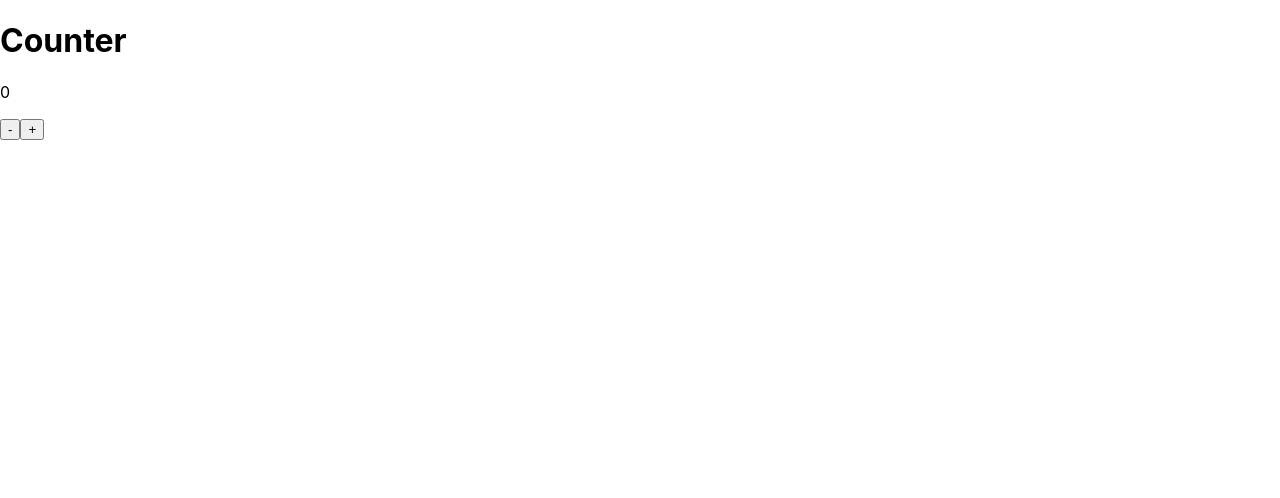
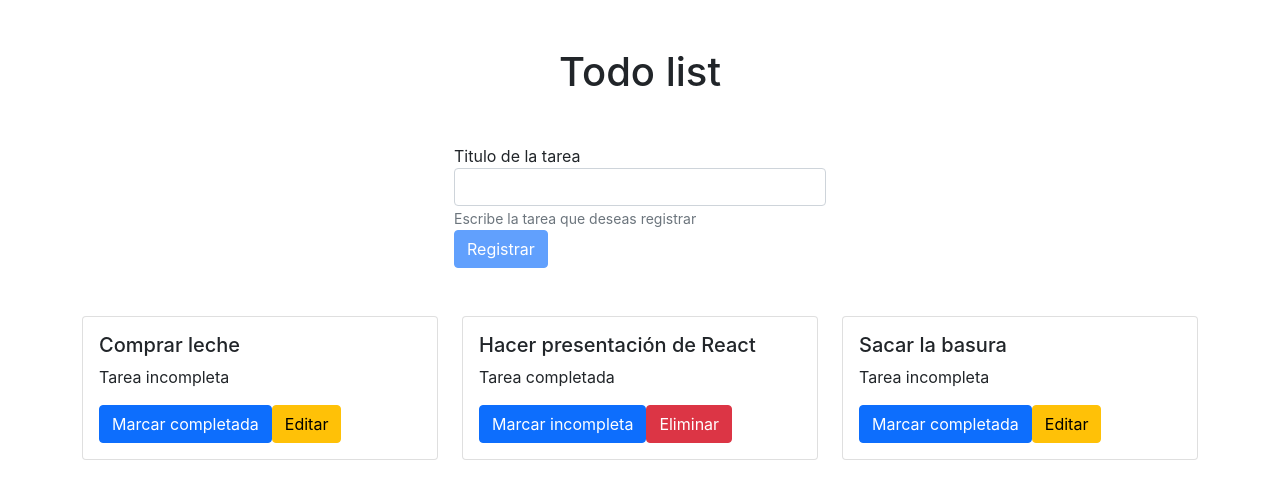
Before and after one commit to Dsantiagomj/redux-workshop, a React (Create React App) app: page / in a window 1280 px wide. Shown: the top 498 px of the page. Built offline with nearby package versions, Linux system fonts and the light colour scheme.

Commit message:
todo app init

```diff
--- a/package.json
+++ b/package.json
@@ -7,6 +7,7 @@
     "@testing-library/jest-dom": "^5.16.2",
     "@testing-library/react": "^12.1.3",
     "@testing-library/user-event": "^13.5.0",
+    "bootstrap": "^5.1.3",
     "react": "^17.0.2",
     "react-dom": "^17.0.2",
     "react-redux": "^7.2.6",
--- a/public/index.html
+++ b/public/index.html
@@ -8,6 +8,12 @@
     <meta
       name="description"
       content="Web site created using create-react-app"
+    />
+    <link
+      href="https://cdn.jsdelivr.net/npm/bootstrap@5.1.3/dist/css/bootstrap.min.css"
+      rel="stylesheet"
+      integrity="sha384-1BmE4kWBq78iYhFldvKuhfTAU6auU8tT94WrHftjDbrCEXSU1oBoqyl2QvZ6jIW3"
+      crossorigin="anonymous"
     />
     <link rel="apple-touch-icon" href="%PUBLIC_URL%/logo192.png" />
     <!--
--- a/src/App.js
+++ b/src/App.js
@@ -1,23 +1,135 @@
-import { useSelector, useDispatch } from 'react-redux';
-import { actions } from './redux/store';
+import { useState, useEffect, useReducer } from 'react';
+import Formulario from './formulario';
+import ListaTareas from './listaTareas';
+
+const tareas = [
+  {
+    id: 1,
+    titulo: 'Comprar leche',
+    completado: false,
+  },
+  {
+    id: 2,
+    titulo: 'Hacer presentación de React',
+    completado: true,
+  },
+  {
+    id: 3,
+    titulo: 'Sacar la basura',
+    completado: false,
+  },
+];
+
+const ACTIONS = {
+  CARGAR_TAREAS: 'upload-todos',
+  CREAR_TAREA: 'create-todo',
+  TOGGLE_TAREA: 'toggle-tarea',
+  EDITAR_TAREA: 'editar-tarea',
+  ELIMINAR_TAREA: 'eliminar-tarea',
+};
+
+function reducer(state, action) {
+  switch (action.type) {
+    case ACTIONS.CARGAR_TAREAS:
+      return tareas;
+    case ACTIONS.CREAR_TAREA:
+      return [...state, crearTodo(action.payload.tarea)];
+    case ACTIONS.TOGGLE_TAREA:
+      return toggleTodo(state, action.payload.id);
+    case ACTIONS.EDITAR_TAREA:
+      return editarTodo(state, action.payload.nuevaTarea);
+    case ACTIONS.ELIMINAR_TAREA:
+      return eliminarTodo(state, action.payload.id);
+    default:
+      return state;
+  }
+}
+
+function crearTodo(tarea) {
+  return {
+    id: Math.floor(Math.random * 100),
+    titulo: tarea,
+    completado: false,
+  };
+}
+
+function toggleTodo(state, id) {
+  return state.map((tarea) =>
+    tarea.id === id ? { ...tarea, completado: !tarea.completado } : tarea
+  );
+}
+
+function editarTodo(state, nuevaTarea) {
+  return state.map((tarea) =>
+    tarea.id === nuevaTarea.id
+      ? {
+          id: nuevaTarea.id,
+          titulo: nuevaTarea.titulo,
+          completado: nuevaTarea.completado,
+        }
+      : tarea
+  );
+}
+
+function eliminarTodo(state, id) {
+  return state
+    .map((tarea) => (tarea.id === id ? null : tarea))
+    .filter((tarea) => tarea != null);
+}
+
 function App() {
-  const counter = useSelector((state) => state.counter);
-  const dispatch = useDispatch();
+  const [state, dispatch] = useReducer(reducer, []);
+  const [editable, setEditable] = useState(null);
 
-  const increment = () => {
-    dispatch(actions.increment());
-  };
-  const decrement = () => {
-    dispatch(actions.decrement());
+  // Ciclo de vida con hook useEffect
+  useEffect(() => {
+    dispatch({ type: ACTIONS.CARGAR_TAREAS });
+  }, []);
+
+  // función para agregar una nueva tarea
+  const handleRegistrar = (tarea) => {
+    dispatch({ type: ACTIONS.CREAR_TAREA, payload: { tarea } });
   };
 
+  // función para cambiar el estado de una tarea
+  const handleToggle = (id) => {
+    dispatch({ type: ACTIONS.TOGGLE_TAREA, payload: { id } });
+  };
+
+  // funcion para recibir una tarea que se va a editar
+  const recibirEditable = (tarea) => {
+    setEditable(tarea);
+  };
+
+  // funcion para editar una tarea
+  const handleEditar = (nuevaTarea) => {
+    dispatch({ type: ACTIONS.EDITAR_TAREA, payload: { nuevaTarea } });
+    setEditable(null);
+  };
+
+  // Eliminar una tarea
+  const handleEliminar = (id) => {
+    dispatch({ type: ACTIONS.ELIMINAR_TAREA, payload: { id } });
+  };
+
+  // Renderizar el componente
   return (
-    <div className="App">
-      <h1>Counter</h1>
-      <p>{counter}</p>
-      <button onClick={decrement}>-</button>
-      <button onClick={increment}>+</button>
-    </div>
+    <>
+      <div className="container">
+        <h1 className="text-center mt-5 mb-5">Todo list</h1>
+        <Formulario
+          handleRegistrar={handleRegistrar}
+          handleEditar={handleEditar}
+          editable={editable}
+        />
+        <ListaTareas
+          listaTareas={state}
+          handleToggle={handleToggle}
+          handleEliminar={handleEliminar}
+          recibirEditable={recibirEditable}
+        />
+      </div>
+    </>
   );
 }
 
--- /dev/null
+++ b/src/formulario.js
@@ -0,0 +1,58 @@
+import React, { useState, useEffect } from 'react';
+
+export default function Formulario(props) {
+  // estado del componente
+  const [titulo, setTitulo] = useState('');
+
+  // funcion propia del componente que puede emitir 2 funciones dependiendo de una propiedad
+  const handleClick = (event) => {
+    // prevenir redirección
+    event.preventDefault();
+
+    if (!props.editable) {
+      // registrar una nueva tarea
+      props.handleRegistrar(titulo);
+    } else {
+      // editar una tarea
+      props.handleEditar({
+        id: props.editable.id,
+        titulo: titulo,
+        completado: props.editable.completado,
+      });
+    }
+    // limpiar el formulario
+    setTitulo('');
+  };
+
+  // dos ciclos de vida, cuando el componente se monta por primera vez y cuando el componente se actualiza segun una propiedad de su estado
+  useEffect(() => {
+    if (props.editable) {
+      setTitulo(props.editable.titulo);
+    }
+  }, [props.editable]);
+
+  return (
+    <form className="col-4 mx-auto mr-auto mb-5">
+      <div className="form-group">
+        <label>Titulo de la tarea</label>
+        <input
+          type="text"
+          className="form-control"
+          value={titulo}
+          onChange={(e) => setTitulo(e.target.value)}
+        />
+        <small className="form-text text-muted">
+          Escribe la tarea que deseas registrar
+        </small>
+      </div>
+      <button
+        type="submit"
+        className={props.editable ? 'btn btn-warning' : 'btn btn-primary'}
+        onClick={handleClick}
+        disabled={!titulo}
+      >
+        {props.editable ? 'Editar' : 'Registrar'}
+      </button>
+    </form>
+  );
+}
--- a/src/index.js
+++ b/src/index.js
@@ -3,14 +3,10 @@ import ReactDOM from 'react-dom';
 import './index.css';
 import App from './App';
 import reportWebVitals from './reportWebVitals';
-import { Provider } from 'react-redux';
-import store from './redux/store';
 
 ReactDOM.render(
   <React.StrictMode>
-    <Provider store={store}>
-      <App />
-    </Provider>
+    <App />
   </React.StrictMode>,
   document.getElementById('root')
 );
--- /dev/null
+++ b/src/listaTareas.js
@@ -0,0 +1,57 @@
+import React from 'react';
+import PropTypes from 'prop-types';
+export default function ListaTareas({
+  listaTareas,
+  handleToggle,
+  handleEliminar,
+  recibirEditable,
+}) {
+  const botonIncompleta = (id) => (
+    <button className="btn btn-primary mr-2" onClick={() => handleToggle(id)}>
+      Marcar incompleta
+    </button>
+  );
+  const botonCompleta = (id) => (
+    <button className="btn btn-primary mr-2" onClick={() => handleToggle(id)}>
+      Marcar completada
+    </button>
+  );
+  const botonEditar = (tarea) => (
+    <button className="btn btn-warning" onClick={() => recibirEditable(tarea)}>
+      Editar
+    </button>
+  );
+  const botonEliminar = (id) => (
+    <button className="btn btn-danger" onClick={() => handleEliminar(id)}>
+      Eliminar
+    </button>
+  );
+
+  return (
+    <div className="row">
+      {listaTareas.map((tarea) => (
+        <div className="col-4 mb-4" key={tarea.id}>
+          <div className="card">
+            <div className="card-body">
+              <h5 className="card-title">{tarea.titulo}</h5>
+              <p className="card-text">
+                {tarea.completado ? 'Tarea completada' : 'Tarea incompleta'}
+              </p>
+              {tarea.completado
+                ? botonIncompleta(tarea.id)
+                : botonCompleta(tarea.id)}
+              {tarea.completado ? botonEliminar(tarea.id) : botonEditar(tarea)}
+            </div>
+          </div>
+        </div>
+      ))}
+    </div>
+  );
+}
+
+ListaTareas.propTypes = {
+  listaTareas: PropTypes.arrayOf(PropTypes.object).isRequired,
+  handleToggle: PropTypes.func.isRequired,
+  handleEliminar: PropTypes.func.isRequired,
+  recibirEditable: PropTypes.func.isRequired,
+};
--- a/src/redux/store.js
+++ /dev/null
@@ -1,22 +0,0 @@
-import { configureStore, createSlice } from '@reduxjs/toolkit';
-
-const counterSlice = createSlice({
-  name: 'counter',
-  initialState: { counter: 0 },
-  reducers: {
-    increment(state, action) {
-      state.counter++;
-    },
-    decrement(state, action) {
-      state.counter--;
-    },
-  },
-});
-
-export const actions = counterSlice.actions;
-
-const store = configureStore({
-  reducer: counterSlice.reducer,
-});
-
-export default store;
```
Also changed, not shown: 1 other file (tests, documents, lock files or other folders).
